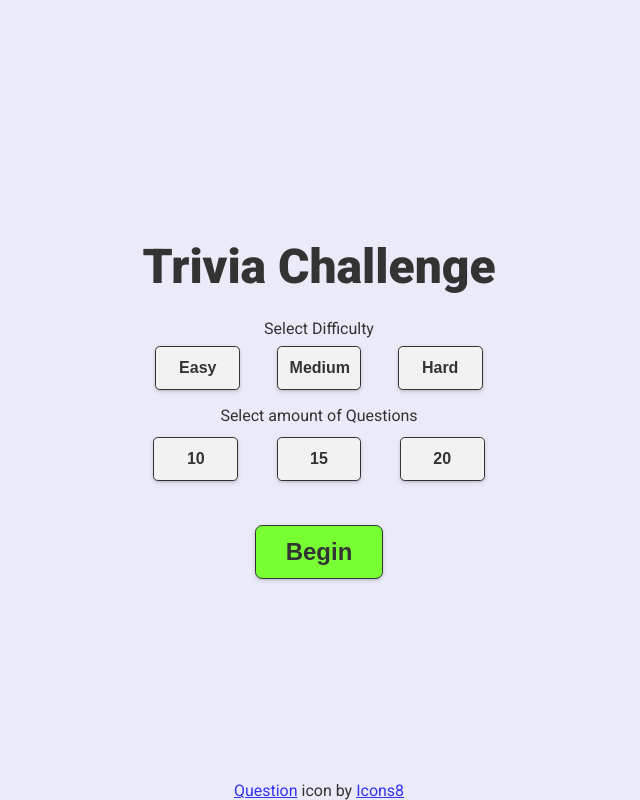
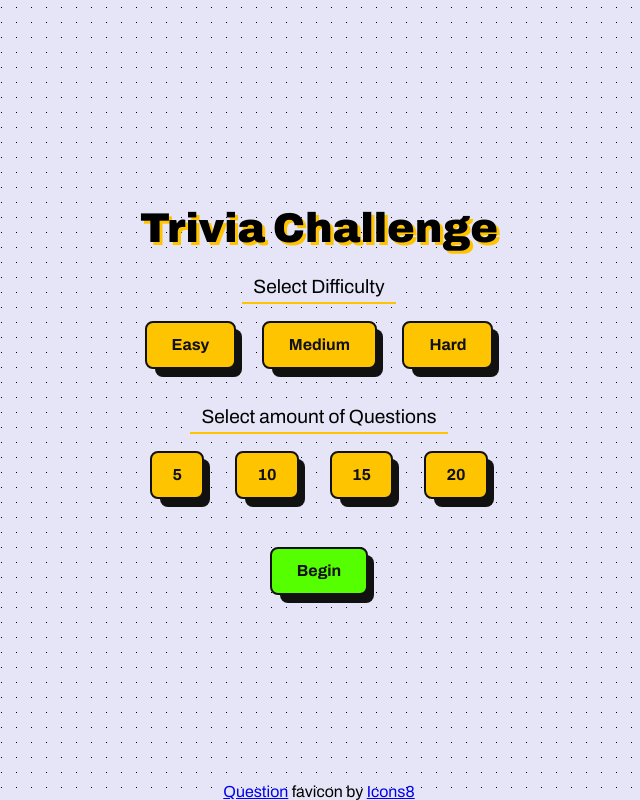
Before and after one commit to pteskey/triviaGame, a Node server app: page / in a window 1280 px wide. Shown: the whole page, without its empty margins (321-961 px from the left). Run offline with Node 20, Linux system fonts and the light colour scheme.

Commit message:
Changed API source for better quality questions and updated the design

```diff
--- a/public/css/style.css
+++ b/public/css/style.css
@@ -1,16 +1,18 @@
-:root {
-  --select-border: #777;
-  --select-focus: blue;
-  --select-arrow: var(--select-border);
-}
-
 body {
-  font-family: "Roboto", sans-serif;
+  font-family: "Archivo", sans-serif;
   height: 100%;
   position: fixed;
   overflow-y: scroll;
   overflow-x: hidden;
   -webkit-overflow-scrolling: touch;
+  width: 100vw;
+  display: flex;
+  flex-direction: column;
+  justify-content: center;
+  align-items: center;
+  background-color: #e5e5f7;
+  background-image: radial-gradient(#000 0.5px, #e5e5f7 0.5px);
+  background-size: 15px 15px;
 }
 
 /* Animations */
@@ -57,22 +59,8 @@ body {
 
 /* Layout */
 
-.wrapper {
-  height: 100%;
-  width: 100vw;
-  display: flex;
-  flex-direction: column;
-  justify-content: center;
-  align-items: center;
-  background-color: #e5e5f7;
-  opacity: 0.8;
-  background-image: radial-gradient(#7e7e7e 0.5px, #e5e5f7 0.5px);
-  background-size: 10px 10px;
-}
-
 .title {
   width: 25em;
-  margin-top: 1em;
   display: flex;
   flex-direction: column;
   justify-content: center;
@@ -80,10 +68,12 @@ body {
 }
 
 .titleText {
-  font-size: 3em;
+  font-size: 2.6em;
   font-weight: 900;
   margin-bottom: 0.5em;
+  text-shadow: .075em .075em 0 #ffc400;
 }
+
 
 .options {
   width: 100%;
@@ -93,13 +83,17 @@ body {
 
 .aligntext {
   align-self: center;
-  margin-bottom: 0.5em;
+  font-size: 1.2em;
+  margin-bottom: 1em;
+  padding: .25em .6em .25em .6em;
+  background-color: #e5e5f7;
+  box-shadow: rgba(255,196,0) 0px 2px;
 }
 
 .difficultyBtns {
   display: flex;
   justify-content: space-evenly;
-  margin-bottom: 1em;
+  margin-bottom: 2em;
 }
 
 .questionAmount {
@@ -113,13 +107,16 @@ body {
   display: flex;
   flex-direction: column;
   width: 22em;
-  border: 2px solid black;
+  background-color:rgba(201, 201, 218, 0.75);
+  border: 1px solid rgb(100, 100, 100);
   border-radius: 0.5em;
   transition: 200ms ease-in-out;
+  box-shadow: rgba(50, 50, 93, 0.25) 0px 2px 5px -1px,
+    rgba(0, 0, 0, 0.3) 0px 1px 3px -1px;
 }
 
 .questionBox {
-  margin: 2em 1em 0 1em;
+  margin: 2em 1em 1em 1em;
 }
 
 .questionBox div {
@@ -128,9 +125,16 @@ body {
   border: 1px solid black;
   cursor: pointer;
   text-align: left;
-  background: rgba(99, 99, 99, 0.405);
+  background: #e5e5f7;
   box-shadow: rgba(50, 50, 93, 0.25) 0px 2px 5px -1px,
     rgba(0, 0, 0, 0.3) 0px 1px 3px -1px;
+}
+
+.question {
+  font-size: .9em;
+  font-weight: 500;
+  margin-bottom: 0.5em;
+
 }
 
 .answerBox {
@@ -145,6 +149,7 @@ body {
   border: 1px solid black;
   cursor: pointer;
   text-align: left;
+  background-color: #e5e5f7;
   box-shadow: rgba(50, 50, 93, 0.25) 0px 2px 5px -1px,
     rgba(0, 0, 0, 0.3) 0px 1px 3px -1px;
 }
@@ -156,16 +161,20 @@ body {
 /* Add letters to answer choices */
 
 .answerBox div:nth-child(1)::before {
-  content: "A.  ";
+  content: "A.";
 }
 .answerBox div:nth-child(2)::before {
-  content: "B.  ";
+  content: "B.";
 }
 .answerBox div:nth-child(3)::before {
-  content: "C.  ";
+  content: "C.";
 }
 .answerBox div:nth-child(4)::before {
-  content: "D.  ";
+  content: "D.";
+}
+.answerBox div::before {
+  margin-right: 0.5em;
+  font-weight: bold;
 }
 
 .attribution {
@@ -176,155 +185,68 @@ body {
 /* Buttons styling */
 
 button {
-  outline: none;
+  align-items: center;
+  background-color: #ffc400;
+  border: 2px solid #111;
+  border-radius: 8px;
+  box-sizing: border-box;
+  color: #111;
+  cursor: pointer;
+  display: flex;
+  font-family: inherit;
+  font-size: 1em;
   font-weight: bold;
-  border: solid 1px black;
-  width: 5.3em;
-  padding: 0.5em;
-  cursor: pointer;
-  box-shadow: rgba(50, 50, 93, 0.25) 0px 2px 5px -1px,
-    rgba(0, 0, 0, 0.3) 0px 1px 3px -1px;
+  height: 3em;
+  justify-content: center;
+  line-height: 24px;
+  max-width: 100%;
+  padding: 0 25px;
+  position: relative;
+  text-align: center;
+  text-decoration: none;
+  user-select: none;
+  -webkit-user-select: none;
+  touch-action: manipulation;
 }
 
-.difficultyBtns button {
-  border: solid 1px black;
-  border-radius: 0.3em;
-  font-size: 1em;
-  padding: 0.75em;
-  transition: 200ms ease-out;
+button:after {
+  background-color: #111;
+  border-radius: 8px;
+  content: "";
+  display: block;
+  height: 48px;
+  left: 0;
+  width: 100%;
+  position: absolute;
+  top: -2px;
+  transform: translate(8px, 8px);
+  transition: transform .2s ease-out;
+  z-index: -1;
 }
 
-.difficultyBtns button:hover {
-  transition: 200ms ease-in;
+button:hover:after {
+  transform: translate(0, 0);
 }
 
-#easy:focus,
-#easy:hover {
-  background-color: #00ff73;
-  transform: translateY(-5px);
+button:active {
+  background-color: #ffdeda;
+  outline: 0;
 }
 
-#medium:focus,
-#medium:hover {
-  background-color: #ffbf00;
-  transform: translateY(-5px);
-}
-
-#hard:focus,
-#hard:hover {
-  background-color: #ff1500;
-  transform: translateY(-5px);
+button:hover {
+  outline: 0;
 }
 
 .questionAmount button {
-  border: solid 1px black;
-  border-radius: 0.3em;
-  font-size: 1em;
-  padding: 0.75em;
-  margin: 0.25em;
-  transition: 200ms ease-out;
-}
-
-.questionAmount button:hover {
-  transition: 200ms ease-in;
-  transform: translateY(-5px);
-  background-color: #ff009d;
-}
-
-.triviaContainer button {
-  font-family: inherit;
-  outline: none;
-  border: solid 1px black;
-  padding: 0.5em;
-  cursor: pointer;
-  box-shadow: rgba(50, 50, 93, 0.25) 0px 2px 5px -1px,
-    rgba(0, 0, 0, 0.3) 0px 1px 3px -1px;
-  margin: 0 1em 1em 1em;
+  padding: 0 20px;
 }
 
 #startBtn {
-  margin-top: 1em;
-  font-size: 1.5em;
+  margin-top: 2em;
   background-color: #55ff00;
-  border-radius: 0.3em;
   transition: 150ms ease-in-out;
-}
-
-#startBtn:hover {
-  transform: scale(120%);
 }
 
 #retry {
   margin-top: 1em;
-  border-radius: 0.3em;
-  font-size: 1.2em;
-  background: none;
 }
-
-/* #result {
-  bottom: 4em;
-  align-self: center;
-  font-size: 2em;
-}
-
-#score {
-  align-self: center;
-  margin-bottom: 1em;
-} */
-
-/* Select menu styling */
-/* select {
-  appearance: none;
-  background-color: transparent;
-  border: none;
-  padding: 0 1em 0 0;
-  margin: 0;
-  width: 100%;
-  font-family: inherit;
-  font-size: inherit;
-  cursor: inherit;
-  line-height: inherit;
-  outline: none;
-}
-
-.select {
-  position: relative;
-  display: grid;
-  grid-template-areas: "select";
-  align-items: center;
-  width: 100%;
-  min-width: 15ch;
-  max-width: 30ch;
-  border: 1px solid var(--select-border);
-  border-radius: 0.25em;
-  padding: 0.25em 0.5em;
-  font-size: 1.25rem;
-  cursor: pointer;
-  line-height: 1.1;
-  background-color: #fff;
-  background-image: linear-gradient(to top, #f9f9f9, #fff 33%);
-}
-
-select,
-.select:after {
-  grid-area: select;
-  justify-self: end;
-}
-
-.select::after {
-  content: "";
-  width: 0.8em;
-  height: 0.5em;
-  background-color: var(--select-arrow);
-  clip-path: polygon(100% 0%, 0 0%, 50% 100%);
-}
-
-select:focus + .focus {
-  position: absolute;
-  top: -1px;
-  left: -1px;
-  right: -1px;
-  bottom: -1px;
-  border: 2px solid var(--select-focus);
-  border-radius: inherit;
-} */
--- a/public/index.html
+++ b/public/index.html
@@ -1,27 +1,23 @@
 <!DOCTYPE html>
 <html lang="en">
+
 <head>
   <meta charset="UTF-8" />
   <meta name="viewport" content="width=device-width, initial-scale=1.0" />
-    <link
-      rel="shortcut icon"
-      href="./images/icons8-question-96.png"
-      type="image/x-icon"
-    />
-    <link rel="preconnect" href="https://fonts.googleapis.com" />
-    <link rel="preconnect" href="https://fonts.gstatic.com" crossorigin />
-    <link
-      href="https://fonts.googleapis.com/css2?family=Roboto:ital,wght@0,100;0,300;0,400;0,500;0,700;0,900;1,100;1,300;1,400;1,500;1,700;1,900&display=swap"
-      rel="stylesheet"
-    />
+  <link rel="shortcut icon" href="./images/icons8-question-96.png" type="image/x-icon" />
+  <link rel="preconnect" href="https://fonts.googleapis.com">
+  <link rel="preconnect" href="https://fonts.gstatic.com" crossorigin>
+  <link href="https://fonts.googleapis.com/css2?family=Archivo:ital,wght@0,100..900;1,100..900&display=swap"
+    rel="stylesheet">
+
   <title>Trivia Challenge</title>
   <link rel="stylesheet" href="./css/reset.css" />
   <link rel="stylesheet" href="./css/style.css" />
   <script src="./js/app.js"></script>
 </head>
 
-  <body>
-    <div class="wrapper" id="app">
+<body id="app">
+
   <div class="title" id="title">
     <h1 class="titleText">Trivia Challenge</h1>
 
@@ -34,25 +30,18 @@
       </div>
       <span class="aligntext">Select amount of Questions</span>
       <div class="questionAmount">
+        <button onclick="amount5()">5</button>
         <button onclick="amount10()">10</button>
         <button onclick="amount15()">15</button>
         <button onclick="amount20()">20</button>
       </div>
     </div>
-        <!-- <label for="categories" class="aligntext">Select a Category</label>
-        <div class="select">
-          <select id="categories"></select>
-          <span class="focus"></span>
-        </div> -->
-
     <button id="startBtn" onclick="startGame()">Begin</button>
   </div>
   <div class="attribution">
-        <a target="_blank" href="https://icons8.com/icon/103807/question-mark"
-          >Question</a
-        >
-        icon by <a target="_blank" href="https://icons8.com">Icons8</a>
-      </div>
+    <a target="_blank" href="https://icons8.com/icon/103807/question-mark">Question</a>
+    favicon by <a target="_blank" href="https://icons8.com">Icons8</a>
   </div>
 </body>
+
 </html>
```
Also changed, not shown: data.json (+1 -1 lines), public/js/app.js. Lines whose indentation alone changed are shown as unchanged.
